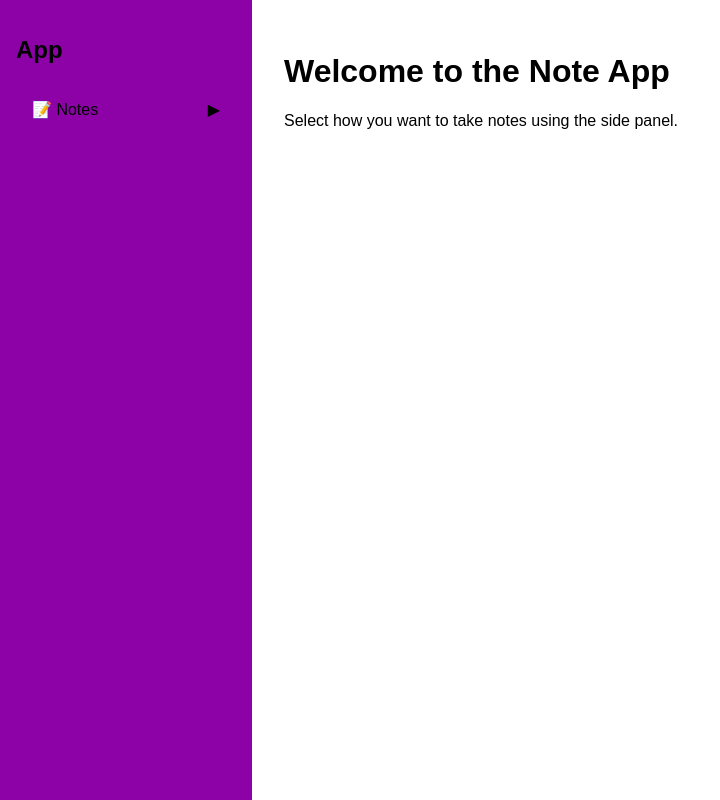
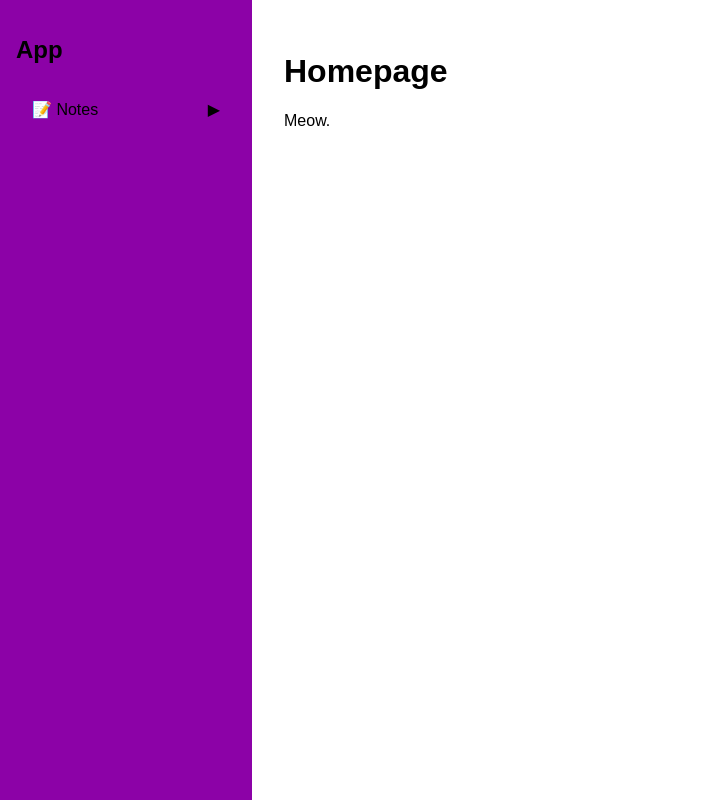
Before and after one commit to JasperW7/Meeting-App, a Flask app: page / in a window 1280 px wide. Shown: the whole page, without its empty margins (0-720 px from the left). Run offline with Flask 3, Linux system fonts and the light colour scheme.

Commit message:
customization

```diff
--- a/templates/home.html
+++ b/templates/home.html
@@ -1,8 +1,8 @@
 {% extends "base.html" %}
 
-{% block title %}Home - Note App{% endblock %}
+{% block title %}Home{% endblock %}
 
 {% block content %}
-  <h1>Welcome to the Note App</h1>
-  <p>Select how you want to take notes using the side panel.</p>
+  <h1>Homepage</h1>
+  <p>Meow.</p>
 {% endblock %}
```
